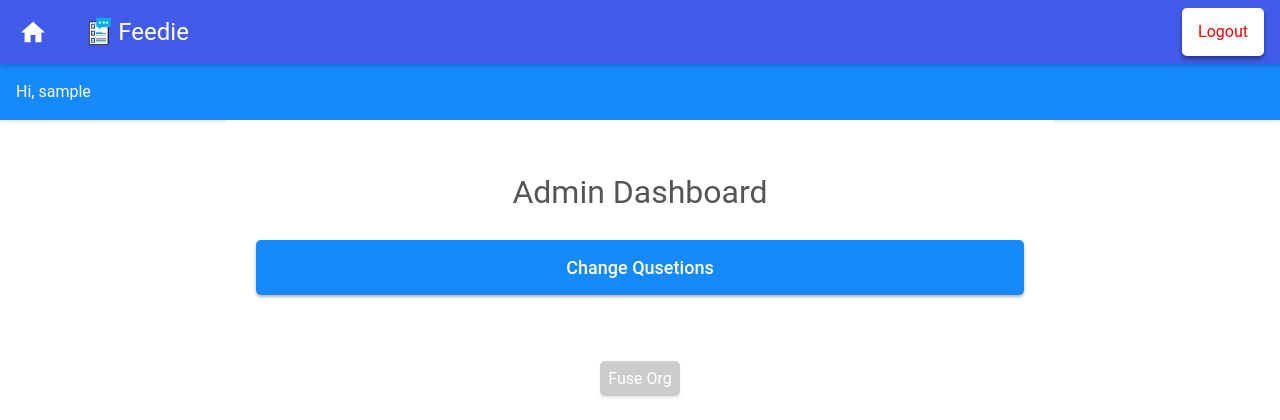
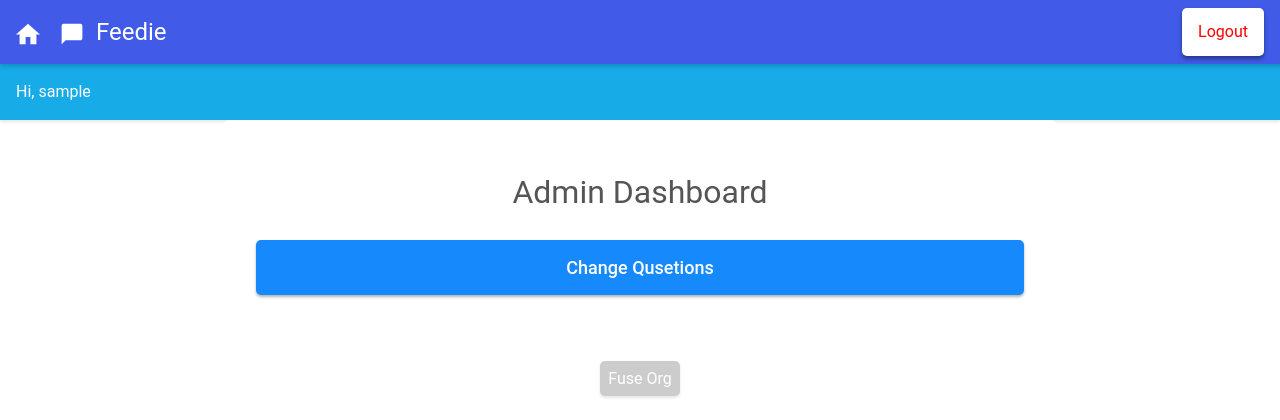
Before and after one commit to FuseOrg/Feedie, a PHP site: page /maintainerportal/dashboard/ in a window 1280 px wide. Shown: the top 420 px of the page. Run offline with PHP 8.4, Linux system fonts and the light colour scheme; the visitor is signed in with stand-in values (Sample User, id 1); some web fonts are replaced.

Commit message:
UI optimizations

```diff
--- a/adminportal/hodslogin/dashboard/index.php
+++ b/adminportal/hodslogin/dashboard/index.php
@@ -3,13 +3,13 @@
 	<meta name="viewport" content="width=device-width, initial-scale=1, minimum-scale=1, maximum-scale=1, user-scalable=no">
   <link rel="stylesheet" type="text/css" href="../../../css.css">
 	<link href='https://fonts.googleapis.com/css?family=Product+Sans' rel='stylesheet'>
-	<link rel="icon" type="image/png" href="../../../images/logo.png">
+	<link rel="icon" type="image/png" href="../../../images/logo.svg">
 	<title>Feedie | Dashboard</title>
  </head>
  <body>
   <div class="header">
 		<div><a href="../"><img src="../../../images/back.svg" class="home"></a></div>
-		<img src="../../../images/logo.png" class="logo"/>
+		<img src="../../../images/logo.svg" class="logo"/>
 		<div class="title">Feedie</div>
     <a href="../../?logout=1"><div class="logout">Logout</div></a>
   </div>
--- a/adminportal/hodslogin/dashboard/teachersmenu/index.php
+++ b/adminportal/hodslogin/dashboard/teachersmenu/index.php
@@ -3,13 +3,13 @@
 	<meta name="viewport" content="width=device-width, initial-scale=1, minimum-scale=1, maximum-scale=1, user-scalable=no">
   <link rel="stylesheet" type="text/css" href="../../../../css.css">
 	<link href='https://fonts.googleapis.com/css?family=Product+Sans' rel='stylesheet'>
-   <link rel="icon" type="image/png" href="../../../../images/logo.png">
+   <link rel="icon" type="image/png" href="../../../../images/logo.svg">
    <title>Feedie | Dashboard</title>
  </head>
  <body>
   <div class="header">
 		<div><a href="../"><img src="../../../../images/back.svg" class="home"></a></div>
-		<img src="../../../../images/logo.png" class="logo"/>
+		<img src="../../../../images/logo.svg" class="logo"/>
 		<div class="title">Feedie</div>
     <a href="../../../?logout=1"><div class="logout">Logout</div></a>
   </div>
--- a/adminportal/hodslogin/dashboard/teachersmenu/scorecard/index.php
+++ b/adminportal/hodslogin/dashboard/teachersmenu/scorecard/index.php
@@ -3,13 +3,13 @@
 	<meta name="viewport" content="width=device-width, initial-scale=1, minimum-scale=1, maximum-scale=1, user-scalable=no">
   <link rel="stylesheet" type="text/css" href="../../../../../css.css">
 	<link href='https://fonts.googleapis.com/css?family=Product+Sans' rel='stylesheet'>
-  <link rel="icon" type="image/png" href="../../../../../images/logo.png">
+  <link rel="icon" type="image/png" href="../../../../../images/logo.svg">
   <title>Feedie | Scorecard</title>
  </head>
 	 <body>
   <div class="header">
 		<div><a href="../../"><img src="../../../../../images/back.svg" class="home"></a></div>
-		<img src="../../../../../images/logo.png" class="logo"/>
+		<img src="../../../../../images/logo.svg" class="logo"/>
 		<div class="title">Feedie</div>
     <a href="../../../../?logout=1"><div class="logout">Logout</div></a>
   </div>
--- a/adminportal/hodslogin/dashboard/teachersmenu/scorecard/teachersview/index.php
+++ b/adminportal/hodslogin/dashboard/teachersmenu/scorecard/teachersview/index.php
@@ -3,13 +3,13 @@
 	<meta name="viewport" content="width=device-width, initial-scale=1, minimum-scale=1, maximum-scale=1, user-scalable=no">
   <link rel="stylesheet" type="text/css" href="../../../../../../css.css">
 	<link href='https://fonts.googleapis.com/css?family=Product+Sans' rel='stylesheet'>
-  <link rel="icon" type="image/png" href="../../../../../../images/logo.png">
+  <link rel="icon" type="image/png" href="../../../../../../images/logo.svg">
 	<title>Feedie | View Feedback</title>
 </head>
 <body>
   <div class="header">
 		<div><a href="../../../"><img src="../../../../../../images/back.svg" class="home"></a></div>
-		<img src="../../../../../../images/logo.png" class="logo"/>
+		<img src="../../../../../../images/logo.svg" class="logo"/>
 		<div class="title">Feedie</div>
     <a href="../../../../../?logout=1"><div class="logout">Logout</div></a>
   </div>
--- a/adminportal/hodslogin/index.php
+++ b/adminportal/hodslogin/index.php
@@ -3,13 +3,13 @@
 	<meta name="viewport" content="width=device-width, initial-scale=1, minimum-scale=1, maximum-scale=1, user-scalable=no">
   <link rel="stylesheet" type="text/css" href="../../css.css">
 	<link href='https://fonts.googleapis.com/css?family=Product+Sans' rel='stylesheet'>
-  <link rel="icon" type="image/png" href="../../images/logo.png">
+  <link rel="icon" type="image/png" href="../../images/logo.svg">
   <title>Feedie | HOD Login</title>
   </head>
   <body>
   <div class="header">
 		<div><a href="../"><img src="../../images/home.svg" class="home"></a></div>
-		<img src="../../images/logo.png" class="logo"/>
+		<img src="../../images/logo.svg" class="logo"/>
 		<div class="title">Feedie</div>
   </div>
   <div class="wrapper">
--- a/adminportal/index.php
+++ b/adminportal/index.php
@@ -3,7 +3,7 @@
 	<meta name="viewport" content="width=device-width, initial-scale=1, minimum-scale=1, maximum-scale=1, user-scalable=no">
   <link rel="stylesheet" type="text/css" href="../css.css">
 	<link href='https://fonts.googleapis.com/css?family=Product+Sans' rel='stylesheet'>
-	<link rel="icon" type="image/png" href="../images/logo.png">
+	<link rel="icon" type="image/png" href="../images/logo.svg">
 	<title>Feedie | Admin portal</title>
 </head>
 <body>
@@ -18,7 +18,7 @@
 
   ?>
   <div class="header">
-		<img src="../images/logo.png" class="logo"/>
+		<img src="../images/logo.svg" class="logo"/>
 		<div class="title">Feedie</div>
   </div>
   <div class="wrapper">
--- a/adminportal/principallogin/index.php
+++ b/adminportal/principallogin/index.php
@@ -3,13 +3,13 @@
 	<meta name="viewport" content="width=device-width, initial-scale=1, minimum-scale=1, maximum-scale=1, user-scalable=no">
   <link rel="stylesheet" type="text/css" href="../../css.css">
 	<link href='https://fonts.googleapis.com/css?family=Product+Sans' rel='stylesheet'>
-  <link rel="icon" type="image/png" href="../../images/logo.png">
+  <link rel="icon" type="image/png" href="../../images/logo.svg">
   <title>Feedie | HOD Login</title>
   </head>
   <body>
   <div class="header">
 		<div><a href="../"><img src="../../images/home.svg" class="home"></a></div>
-		<img src="../../images/logo.png" class="logo"/>
+		<img src="../../images/logo.svg" class="logo"/>
 		<div class="title">Feedie</div>
   </div>
   <div class="wrapper">
--- a/adminportal/teacherslogin/dashboard/feedshow/index.php
+++ b/adminportal/teacherslogin/dashboard/feedshow/index.php
@@ -4,12 +4,12 @@
 	<title>Feedie | Feed Show</title>
   <link rel="stylesheet" type="text/css" href="../../../../css.css">
 	<link href='https://fonts.googleapis.com/css?family=Product+Sans' rel='stylesheet'>
-  <link rel="icon" type="image/png" href="../../../../images/logo.png">
+  <link rel="icon" type="image/png" href="../../../../images/logo.svg">
 </head>
 <body>
   <div class="header">
 		<div><a href="../"><img src="../../../../images/back.svg" class="home"></a></div>
-		<img src="../../../../images/logo.png" class="logo"/>
+		<img src="../../../../images/logo.svg" class="logo"/>
 		<div class="title">Feedie</div>
     <a href="../../../?logout=1"><div class="logout">Logout</div></a>
   </div>
--- a/adminportal/teacherslogin/dashboard/index.php
+++ b/adminportal/teacherslogin/dashboard/index.php
@@ -3,13 +3,13 @@
 	<meta name="viewport" content="width=device-width, initial-scale=1, minimum-scale=1, maximum-scale=1, user-scalable=no">
 	<link rel="stylesheet" type="text/css" href="../../../css.css">
 	<link href='https://fonts.googleapis.com/css?family=Product+Sans' rel='stylesheet'>
-	<link rel="icon" type="image/png" href="../../../images/logo.png">
+	<link rel="icon" type="image/png" href="../../../images/logo.svg">
 	<title>Feedie | Dashboard</title>
 	</head>
 	<body>
 		<div class="header">
 			<div><a href="../"><img src="../../../images/back.svg" class="home"></a></div>
-			<img src="../../../images/logo.png" class="logo"/>
+			<img src="../../../images/logo.svg" class="logo"/>
 			<div class="title">Feedie</div>
 			<a href="../../?logout=1"><div class="logout">Logout</div></a>
 		</div>
--- a/adminportal/teacherslogin/index.php
+++ b/adminportal/teacherslogin/index.php
@@ -3,13 +3,13 @@
 	<meta name="viewport" content="width=device-width, initial-scale=1, minimum-scale=1, maximum-scale=1, user-scalable=no">
   <link rel="stylesheet" type="text/css" href="../../css.css">
 	<link href='https://fonts.googleapis.com/css?family=Product+Sans' rel='stylesheet'>
-  <link rel="icon" type="image/png" href="../../images/logo.png">
+  <link rel="icon" type="image/png" href="../../images/logo.svg">
   <title>Feedie | Teacher Login</title>
  </head>
  <body>
   <div class="header">
 		<div><a href="../"><img src="../../images/home.svg" class="home"></a></div>
-		<img src="../../images/logo.png" class="logo"/>
+		<img src="../../images/logo.svg" class="logo"/>
 		<div class="title">Feedie</div>
   </div>
   <div class="wrapper">
--- a/css.css
+++ b/css.css
@@ -43,27 +43,22 @@ vertical-align: middle;
 line-height: 64px;
 }
 .home {
+width: auto;
 height: 24px;
-width: auto;
-padding: 20px 0;
-margin: 0 36px 0 5px;
+padding: 22px 0;
+margin-right: 16px;
 }
 .logo {
 width: auto;
 height: 32px;
-padding: 16px 0;
-margin: 0 5px;
+padding: 18px 0;
+margin-right: 8px;
 }
 .title {
 font-size: 24px;
 }
 .title::after {
 }
-/*
-.page .container {
-margin-top: 64px;
-}
-*/
 .wrapper {
 min-height: calc(100vh - 152px);
 display: flex;
@@ -87,7 +82,7 @@ margin: 16px 0;
 text-align: center;
 }
 .subheading {
-font-size: 22px;
+font-size: 20px;
 text-transform: capitalize;
 margin: 16px 0;
 }
@@ -165,7 +160,7 @@ color: #fff;
 .details {
 margin-top: 64px;
 box-shadow: 0 2px 3px rgba(0,0,0,.1);
-background-color: #1689fc;
+background-color: #17ace8;
 width: calc(100% - 32px);
 padding: 16px;
 color: white;
--- a/dashboard/changepw/index.php
+++ b/dashboard/changepw/index.php
@@ -3,13 +3,13 @@
 	<meta name="viewport" content="width=device-width, initial-scale=1, minimum-scale=1, maximum-scale=1, user-scalable=no">
   <link rel="stylesheet" type="text/css" href="../../css.css">
 	<link href='https://fonts.googleapis.com/css?family=Product+Sans' rel='stylesheet'>
-  <link rel="icon" type="image/png" href="../../images/logo.png">
+  <link rel="icon" type="image/png" href="../../images/logo.svg">
   <title>Feedie | Change Password</title>
  </head>
  <body>
   <div class="header">
 		<div><a href="../"><img src="../../images/back.svg" class="home"></a></div>
-		<img src="../../images/logo.png" class="logo"/>
+		<img src="../../images/logo.svg" class="logo"/>
 		<div class="title">Feedie</div>
     <a href="../../?logout=1"><div class="logout">Logout</div></a>
   </div>
--- a/dashboard/feedform/index.php
+++ b/dashboard/feedform/index.php
@@ -5,7 +5,7 @@
   <link rel="stylesheet" type="text/css" href="../../css.css">
 	<link href='https://fonts.googleapis.com/css?family=Product+Sans' rel='stylesheet'>
 	<title>Feedie | Form</title>
-  <link rel="icon" type="image/png" href="../../images/logo.png">
+  <link rel="icon" type="image/png" href="../../images/logo.svg">
 </head>
 <body>
   <?php
@@ -17,7 +17,7 @@
   ?>
   <div class="header">
 		<div><a href="../"><img src="../../images/back.svg" class="home"></a></div>
-		<img src="../../images/logo.png" class="logo"/>
+		<img src="../../images/logo.svg" class="logo"/>
 		<div class="title">Feedie</div>
     <a href="../../?logout=1"><div class="logout">Logout</div></a>
   </div>
--- a/dashboard/index.php
+++ b/dashboard/index.php
@@ -3,13 +3,13 @@
 	<meta name="viewport" content="width=device-width, initial-scale=1, minimum-scale=1, maximum-scale=1, user-scalable=no">
   <link rel="stylesheet" type="text/css" href="../css.css">
 	<link href='https://fonts.googleapis.com/css?family=Product+Sans' rel='stylesheet'>
-   <link rel="icon" type="image/png" href="../images/logo.png">
+   <link rel="icon" type="image/png" href="../images/logo.svg">
    <title>Feedie | Dashboard</title>
  </head>
  <body>
   <div class="header">
 		<div><a href="../"><img src="../images/home.svg" class="home"></a></div>
-		<img src="../images/logo.png" class="logo"/>
+		<img src="../images/logo.svg" class="logo"/>
 		<div class="title">Feedie</div>
     <a href="../?logout=1"><div class="logout">Logout</div></a>
   </div>
--- a/index.php
+++ b/index.php
@@ -3,12 +3,12 @@
 	<meta name="viewport" content="width=device-width, initial-scale=1, minimum-scale=1, maximum-scale=1, user-scalable=no">
   <link rel="stylesheet" type="text/css" href="css.css">
 	<link href='https://fonts.googleapis.com/css?family=Product+Sans' rel='stylesheet'>
-  <link rel="icon" type="image/png" href="images/logo.png">
+  <link rel="icon" type="image/png" href="images/logo.svg">
   <title>Feedie | Student Login</title>
  </head>
  <body>
   <div class="header">
-		<img src="images/logo.png" class="logo"/>
+		<img src="images/logo.svg" class="logo"/>
 		<div class="title">Feedie</div>
   </div>
   <div class="wrapper">
--- a/maintainerportal/dashboard/changeqs/index.php
+++ b/maintainerportal/dashboard/changeqs/index.php
@@ -3,13 +3,13 @@
 	<meta name="viewport" content="width=device-width, initial-scale=1, minimum-scale=1, maximum-scale=1, user-scalable=no">
   <link rel="stylesheet" type="text/css" href="../../../css.css">
 	<link href='https://fonts.googleapis.com/css?family=Product+Sans' rel='stylesheet'>
-  <link rel="icon" type="image/png" href="../../../images/logo.png">
+  <link rel="icon" type="image/png" href="../../../images/logo.svg">
   <title>Feedie | Change Questions</title>
  </head>
  <body>
   <div class="header">
 		<div><a href="../"><img src="../../../images/back.svg" class="home"></a></div>
-		<img src="../../../images/logo.png" class="logo"/>
+		<img src="../../../images/logo.svg" class="logo"/>
 		<div class="title">Feedie</div>
     <a href="../../?logout=1"><div class="logout">Logout</div></a>
   </div>
--- a/maintainerportal/dashboard/index.php
+++ b/maintainerportal/dashboard/index.php
@@ -3,13 +3,13 @@
 	<meta name="viewport" content="width=device-width, initial-scale=1, minimum-scale=1, maximum-scale=1, user-scalable=no">
   <link rel="stylesheet" type="text/css" href="../../css.css">
 	<link href='https://fonts.googleapis.com/css?family=Product+Sans' rel='stylesheet'>
-   <link rel="icon" type="image/png" href="../../images/logo.png">
+   <link rel="icon" type="image/png" href="../../images/logo.svg">
    <title>Feedie | Admin Dashboard</title>
  </head>
  <body>
   <div class="header">
 		<div><a href="../"><img src="../../images/home.svg" class="home"></a></div>
-		<img src="../../images/logo.png" class="logo"/>
+		<img src="../../images/logo.svg" class="logo"/>
 		<div class="title">Feedie</div>
     <a href="../?logout=1"><div class="logout">Logout</div></a>
   </div>
--- a/maintainerportal/index.php
+++ b/maintainerportal/index.php
@@ -3,12 +3,12 @@
 	<meta name="viewport" content="width=device-width, initial-scale=1, minimum-scale=1, maximum-scale=1, user-scalable=no">
   <link rel="stylesheet" type="text/css" href="../css.css">
 	<link href='https://fonts.googleapis.com/css?family=Product+Sans' rel='stylesheet'>
-  <link rel="icon" type="image/png" href="../images/logo.png">
+  <link rel="icon" type="image/png" href="../images/logo.svg">
   <title>Feedie | Maintainer Login</title>
  </head>
  <body>
   <div class="header">
-		<img src="../images/logo.png" class="logo"/>
+		<img src="../images/logo.svg" class="logo"/>
 		<div class="title">Feedie</div>
   </div>
   <div class="wrapper">
```
Also changed, not shown: images/back.svg, images/logo.svg (added).
